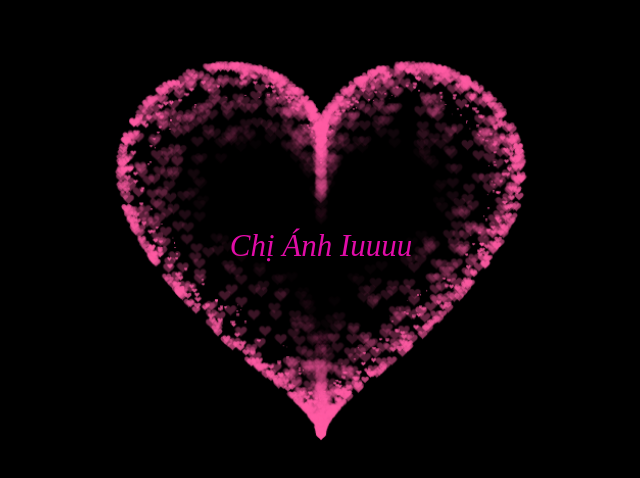
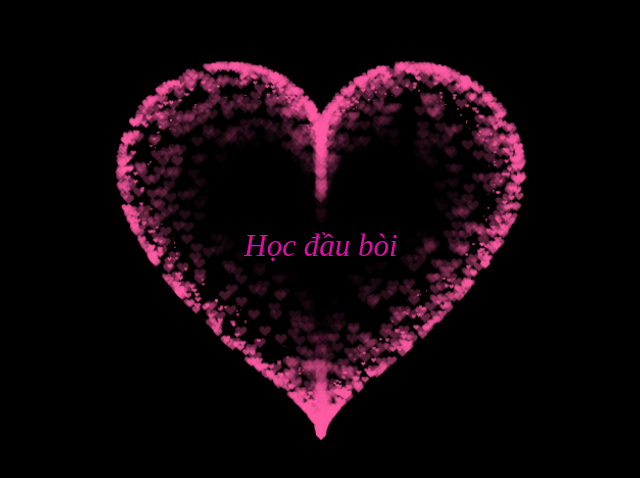
Before and after one commit to sontrandtu/birthday, a plain HTML site: page index.html in a window 1280 px wide. Shown: the part 152-630 px from the top of the page, without its empty margins (319-959 px from the left). Drawn offline with Linux system fonts and the light colour scheme.

Commit message:
update hoc

```diff
--- a/index.html
+++ b/index.html
@@ -331,6 +331,6 @@ var ParticlePool = (function() {
         align-items: center;
         justify-content: center;
         margin-bottom: 5px;
-        text-align: center;">Chị Ánh Iuuuu</div>
+        text-align: center;">Học đầu bòi</div>
  </BODY>
 </HTML>
```
